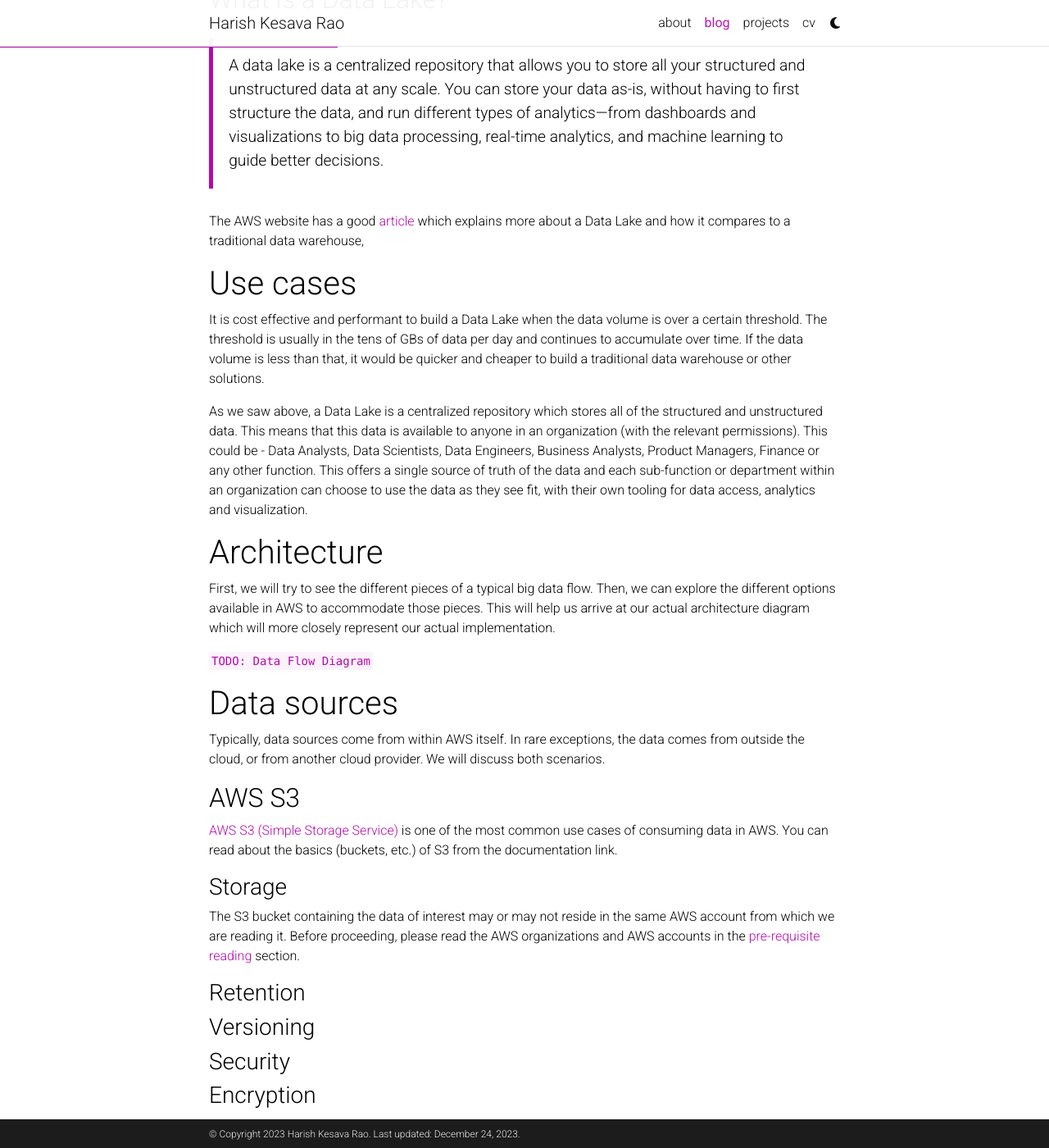
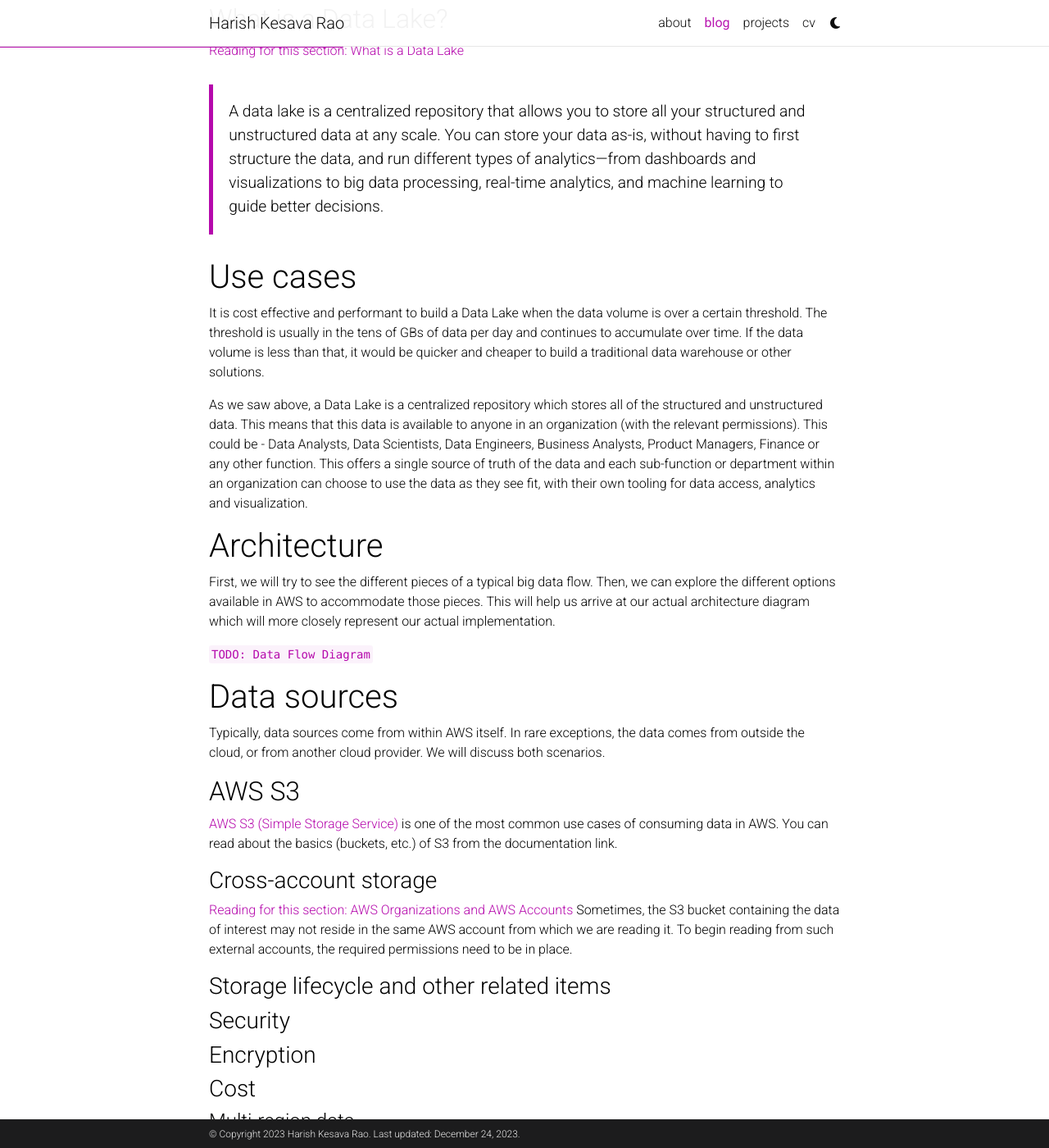
Before and after one commit to harishkesavarao/harishkesavarao.github.io, a Jekyll site: the page built from _posts/2021-06-01-aws-data-lake.md, in a window 1280 px wide and 1400 px high, scrolled down 972 px. Shown: the whole window at 82% size. Built offline with Jekyll 4.4.1, drawn with Linux system fonts in a browser that asks for light colours; comment, search, counter and statistics services are not loaded; a style sheet for code colours, icons or effects is not loaded.

Commit message:
announcements, post

```diff
--- a/_config.yml
+++ b/_config.yml
@@ -173,12 +173,12 @@
 announcements:
   enabled: true
   scrollable: true # adds a vertical scroll bar if there are more than 3 news items
-  limit: # leave blank to include all the news in the `_news` folder
+  limit: 5 # leave blank to include all the news in the `_news` folder
 
 latest_posts:
   enabled: true
   scrollable: true # adds a vertical scroll bar if there are more than 3 new posts items
-  limit: 3 # leave blank to include all the blog posts
+  limit: 5 # leave blank to include all the blog posts
 
 # -----------------------------------------------------------------------------
 # Jekyll settings
--- a/_posts/2021-06-01-aws-data-lake.md
+++ b/_posts/2021-06-01-aws-data-lake.md
@@ -25,6 +25,7 @@
 - [AWS Containers](https://docs.aws.amazon.com/whitepapers/latest/aws-overview/containers.html).
 - [AWS Application Integration](https://docs.aws.amazon.com/whitepapers/latest/aws-overview/application-integration.html).
 - [AWS IAM](https://docs.aws.amazon.com/IAM/latest/UserGuide/introduction.html).
+- [What is a Data Lake](https://aws.amazon.com/what-is/data-lake/).
 
 ### Advanced reading
 - [AWS Networking Services](https://docs.aws.amazon.com/whitepapers/latest/aws-overview/networking-services.html).
@@ -34,9 +35,8 @@
 - [AWS Databases](https://docs.aws.amazon.com/whitepapers/latest/aws-overview/database.html).
 
 ## What is a Data Lake?
+[Reading for this section: What is a Data Lake](#pre-requisite-reading)
 > A data lake is a centralized repository that allows you to store all your structured and unstructured data at any scale. You can store your data as-is, without having to first structure the data, and run different types of analytics—from dashboards and visualizations to big data processing, real-time analytics, and machine learning to guide better decisions.
-
-The AWS website has a good [article](https://aws.amazon.com/what-is/data-lake/) which explains more about a Data Lake and how it compares to a traditional data warehouse,
 
 # Use cases
 It is cost effective and performant to build a Data Lake when the data volume is over a certain threshold. The threshold is usually in the tens of GBs of data per day and continues to accumulate over time. If the data volume is less than that, it would be quicker and cheaper to build a traditional data warehouse or other solutions.
@@ -55,10 +55,13 @@
 
 ## AWS S3
 [AWS S3 (Simple Storage Service)](https://docs.aws.amazon.com/AmazonS3/latest/userguide/Welcome.html) is one of the most common use cases of consuming data in AWS. You can read about the basics (buckets, etc.) of S3 from the documentation link.
-### Storage
-The S3 bucket containing the data of interest may or may not reside in the same AWS account from which we are reading it. Before proceeding, please read the AWS organizations and AWS accounts in the [pre-requisite reading](#pre-requisite-reading) section.
-### Retention
-### Versioning
+### Cross-account storage
+[Reading for this section: AWS Organizations and AWS Accounts](#pre-requisite-reading)
+Sometimes, the S3 bucket containing the data of interest may not reside in the same AWS account from which we are reading it. To begin reading from such external accounts, the required permissions need to be in place.
+
+
+
+### Storage lifecycle and other related items
 ### Security
 ### Encryption
 ### Cost
```
Also changed, not shown: _posts/2018-07-06-etl-nuances.md (+1 -1 lines).
